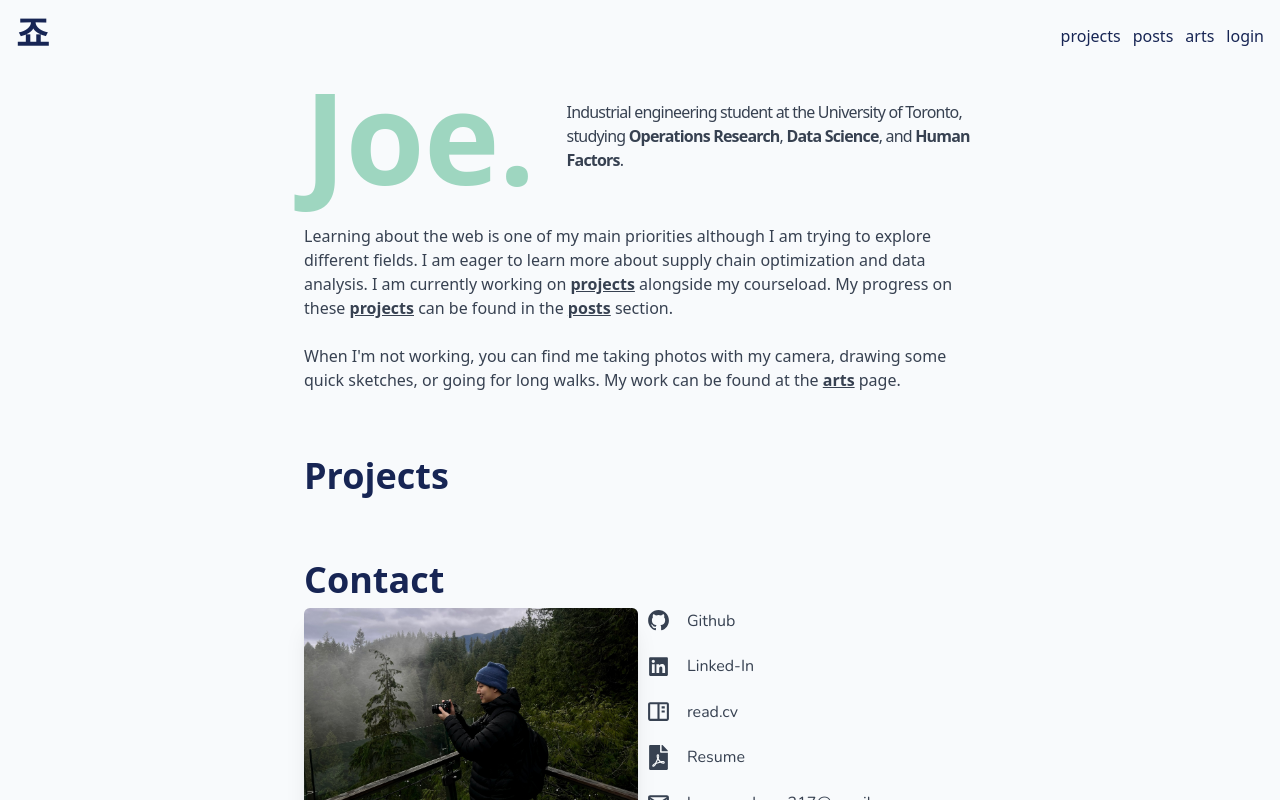
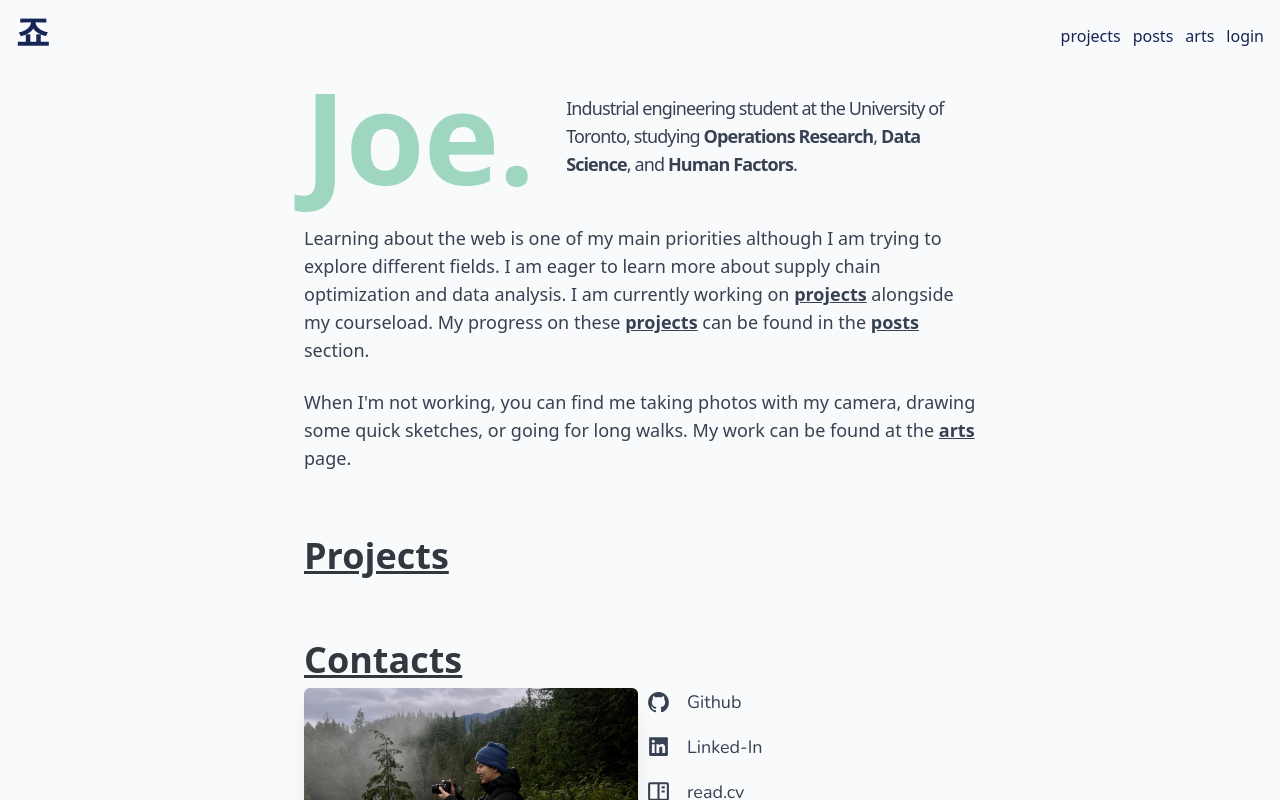
Before and after one commit to sehyunlee217/myBlog, a React (Vite) app in the folder client/: page / in a window 1280 px wide. Built offline with nearby package versions, Linux system fonts and the light colour scheme; no server answers.

Commit message:
Applied additional changes

```diff
--- a/client/src/components/Footer.jsx
+++ b/client/src/components/Footer.jsx
@@ -3,7 +3,7 @@ import Clock from "./clock";
 
 function Footer() {
     return (
-        <div className=" bg-neutral-100 bg-opacity-60 border-neutral-400 border-t border-opacity-50 font-sans py-4 text-bg_dark dark:text-font_dark sticky top-full flex justify-center">
+        <div className=" light:bg-neutral-100 border-neutral-400 border-t border-opacity-50 font-sans py-4 sticky top-full flex justify-center">
             <Clock />
         </div>
     );
--- a/client/src/components/clock.jsx
+++ b/client/src/components/clock.jsx
@@ -17,7 +17,7 @@ export default function Clock() {
     const time = useTime();
 
     return (
-        <div className="flex flex-row gap-4 sm:gap-28 font-extralight">
+        <div className="flex flex-row gap-32 sm:gap-36">
             <div className="flex sm:gap-1">
                 <span className="hidden md:block">Located in</span>
                 <div>Toronto 🇨🇦 at {time.tz("America/Toronto").format("h:mm A")}.</div>
--- a/client/src/pages/Layout.jsx
+++ b/client/src/pages/Layout.jsx
@@ -6,7 +6,7 @@ const Layout = () => {
     return (
         <div className="h-full flex flex-col bg-gradient-to-br bg-slate-50 text-gray-700 dark:bg-bg_dark dark:text-white dark:text-opacity-70 antialiased">
             <Header />
-            <div className="font-sans px-4 h-full">
+            <div className="font-sans text-lg px-4 h-full">
                 <Outlet />
             </div>
             <Footer />
--- a/client/src/pages/Public.jsx
+++ b/client/src/pages/Public.jsx
@@ -25,7 +25,7 @@ export default function Home() {
             <div className="flex flex-col max-w-2xl w-full gap-12 sm:gap-16 ">
                 <div id="info-wrapper" className="flex flex-col gap-6">
                     <div className="flex flex-col justify-center items-center gap-8 sm:flex-row tracking-tighter ">
-                        <div className="text-6xl font-bold font-abril "><span className=" text-blue-950 dark:text-slate-50"> <span className="text-korean_oak sm:text-9xl">Joe.</span></span></div>
+                        <div className="text-6xl font-bold font-abril "><span className=" text-gray-950 dark:text-slate-50"> <span className="text-korean_oak sm:text-9xl">Joe.</span></span></div>
                         <div className="">
                             Industrial engineering student at the University of Toronto, studying <span className="font-bold">Operations Research</span>, <span className="font-bold">Data Science</span>, and <span className="font-bold">Human Factors</span>.
                         </div>
@@ -43,11 +43,11 @@ export default function Home() {
                 </div>
 
                 <div id="project-wrapper">
-                    <div className="text-3xl sm:text-4xl font-abril font-bold text-blue-950 dark:text-slate-50">Projects</div>
+                    <div className="text-3xl sm:text-4xl font-abril font-bold text-gray-950 dark:text-slate-50 underline opacity-80">Projects</div>
                 </div>
 
                 <div id="contact-wrapper">
-                    <div className="text-3xl sm:text-4xl font-abril font-bold text-blue-950 dark:text-slate-50 pb-2">Contact</div>
+                    <div className="text-3xl sm:text-4xl font-abril font-bold text-gray-950 dark:text-slate-50 pb-2 underline opacity-80">Contacts</div>
                     <div className="font-nunito flex flex-wrap sm:flex-nowrap">
                         <div className="w-full">
                             <img className="w-full rounded-md shadow-xl" src={profilePic}></img>
@@ -79,7 +79,7 @@ export default function Home() {
                 </div>
 
                 <div id="skills-wrapper">
-                    <div className="font-bold text-3xl sm:text-4xl font-abril text-blue-950 dark:text-slate-50 pb-2">Skills</div>
+                    <div className="font-bold text-3xl sm:text-4xl font-abril text-gray-950 dark:text-slate-50 pb-2 underline opacity-80">Skills</div>
                     <div className="opacity-80 flex justify-between transition ease-in-out delay-300" >
                         <BiLogoJavascript className=" hover:text-korean_umber duration-700" size={50} />
                         <BiLogoPython className=" hover:text-korean_yellow duration-700" size={50} />
@@ -94,7 +94,7 @@ export default function Home() {
                 </div>
 
                 <div id="post-wrapper" className="flex flex-col justify-center">
-                    <div className=" text-3xl sm:text-4xl font-abril font-bold text-blue-950 dark:text-slate-50 pb-2">Posts</div>
+                    <div className=" text-3xl sm:text-4xl font-abril font-bold text-gray-950 dark:text-slate-50 pb-2 underline opacity-80">Posts</div>
                     <div className="grid grid-cols-1 max-w-lg w-full pb-20 gap-6">
                         {posts.length > 0 && posts.slice(0, 3).map(post =>
                             <Post
```
